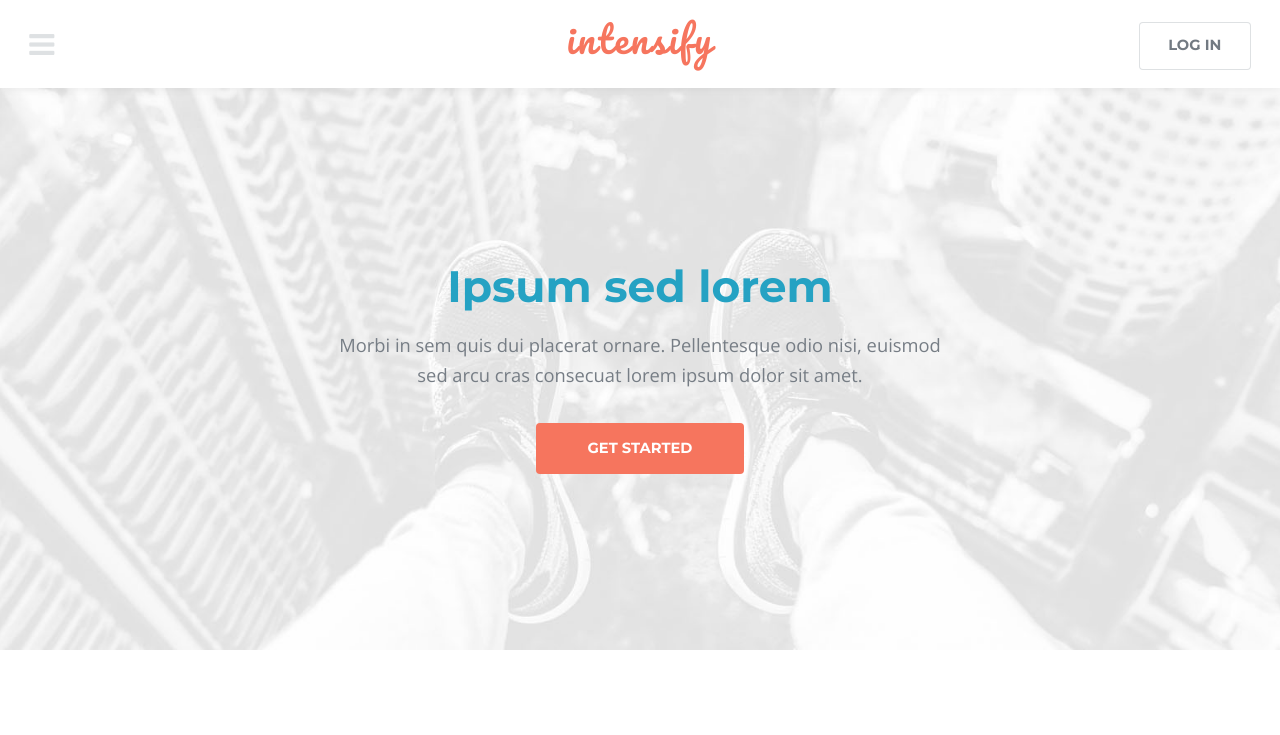
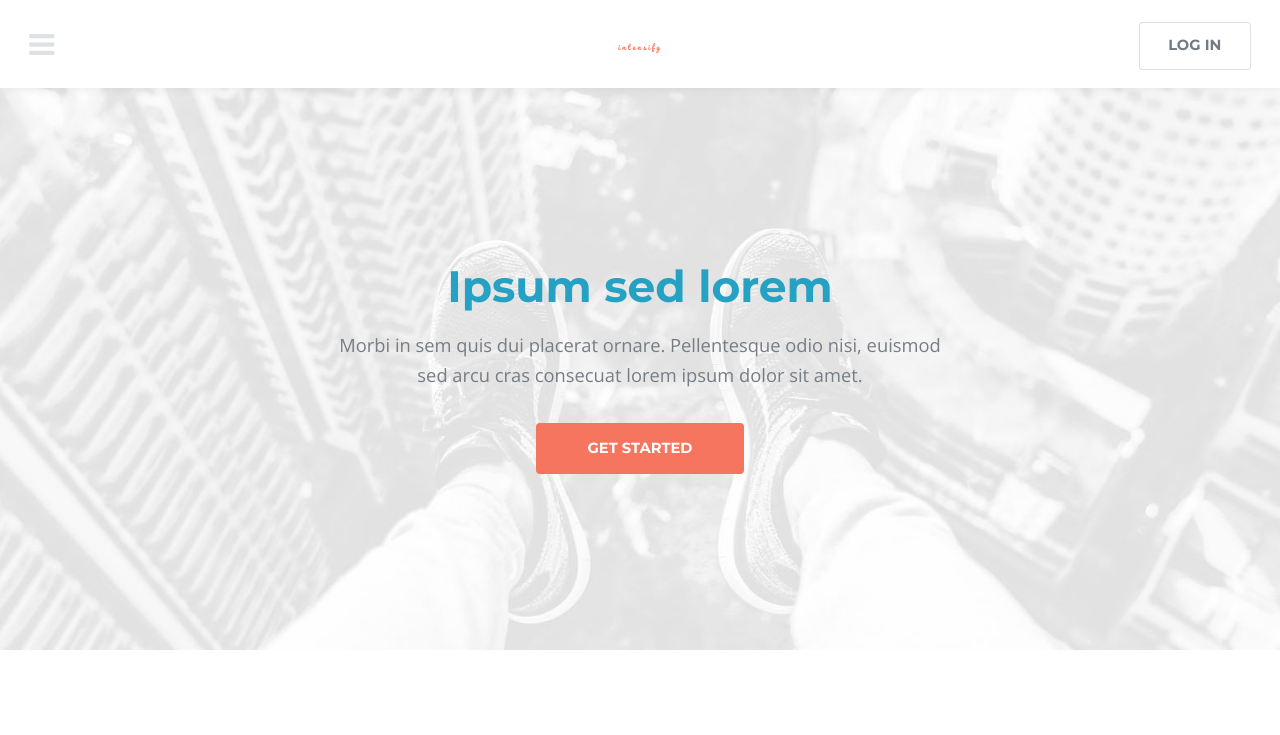
Before and after one commit to SergioGO96/mysoundata, a plain HTML site: page static/index.html in a window 1280 px wide. Shown: the top 735 px of the page. Drawn offline with nearby package versions, Linux system fonts and the light colour scheme.

Commit message:
Update main.css

```diff
--- a/static/assets/css/main.css
+++ b/static/assets/css/main.css
@@ -2691,6 +2691,15 @@
 			text-decoration: none;
 			display: inline-block;
 		}
+		#header .logo {
+			color: #f6755e;
+			font-family: "Pacifico", cursive;
+			font-size: 0.5em;
+			letter-spacing: 2px;
+			margin-top: -5px;
+			text-decoration: none;
+			display: inline-block;
+		}
 
 		#header nav {
 			position: absolute;
```
